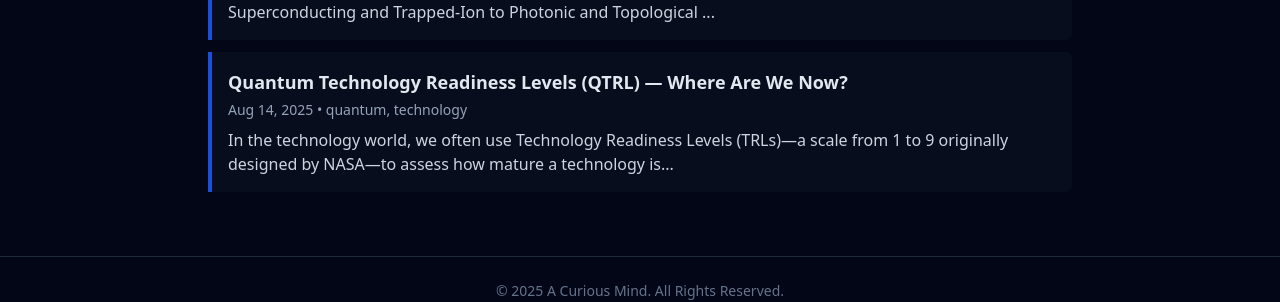
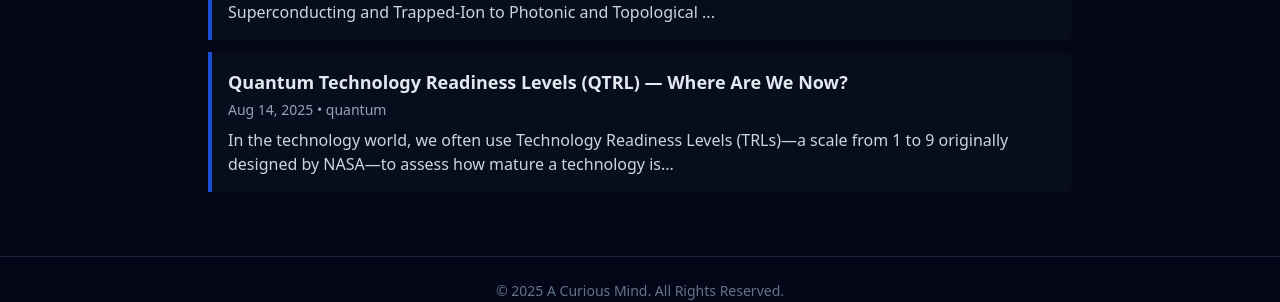
Before and after one commit to onehl7/onehl7.github.io, a Jekyll site: the page built from index.md, in a window 1280 px wide and 998 px high. Shown: the part 673-975 px from the top of the window. Built offline with Jekyll 4.4.1, drawn with Linux system fonts in a browser that asks for light colours; nearby versions of some CDN libraries.

```diff
--- a/_config.yml
+++ b/_config.yml
@@ -7,6 +7,9 @@ remote_theme: pages-themes/modernist@v0.2.0
 plugins:
   - jekyll-feed
   - jekyll-remote-theme
+
+# URL Structure - This is the crucial fix for post URLs
+permalink: /posts/:title.html
 
 # Site Topics - Centralized data for categories
 # Use this section to easily update images, names, and other details.
--- a/_posts/2025-08-14-quantum-trl.md
+++ b/_posts/2025-08-14-quantum-trl.md
@@ -2,7 +2,7 @@
 layout: post
 title: "Quantum Technology Readiness Levels (QTRL) — Where Are We Now?"
 date: 2025-08-14
-categories: [quantum, technology]
+categories: [quantum]
 image: /assets/images/quantum.png
 ---
 
```
